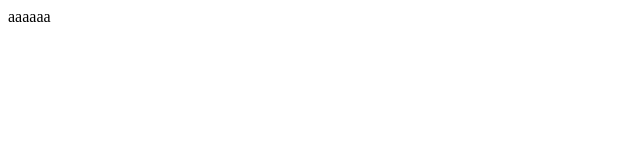
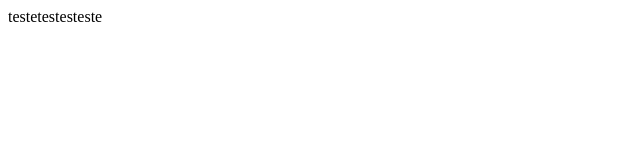
Before and after one commit to marciomartins12/codeVaga, a React (Vite) app: page / in a window 1280 px wide. Shown: the top 160 px of the page, without its empty margins (0-640 px from the left). Built offline with nearby package versions, Linux system fonts and the light colour scheme.

Commit message:
init homepage

```diff
--- /dev/null
+++ b/src/Components/Pages/HomePage/index.jsx
@@ -0,0 +1,11 @@
+import Style from "./homepage.module.css";
+
+const HomePage= ()=>{
+    return (
+        <>
+        testetestesteste
+        </>
+    )
+};
+
+export default HomePage;
--- a/src/Rotas.jsx
+++ b/src/Rotas.jsx
@@ -1,10 +1,16 @@
-
+import { BrowserRouter, Route, Routes } from "react-router-dom"
+import HomePage from "./Components/Pages/HomePage"
 function Rotas() {
 
   return (
-    <>
-     aaaaaa
-    </>
+    <BrowserRouter>
+    <Routes>
+    <Route path="/" element={
+      <HomePage/>
+    }/>
+
+    </Routes>
+    </BrowserRouter>
   )
 }
 
```
Also changed, not shown: src/Components/Pages/HomePage/homepage.module.css (added).
